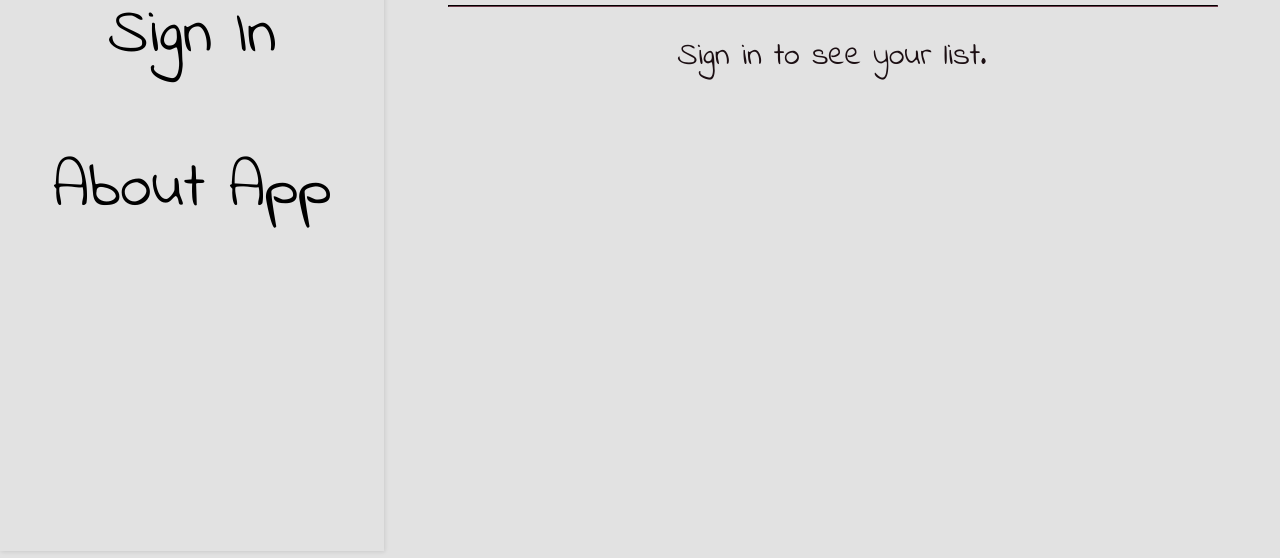
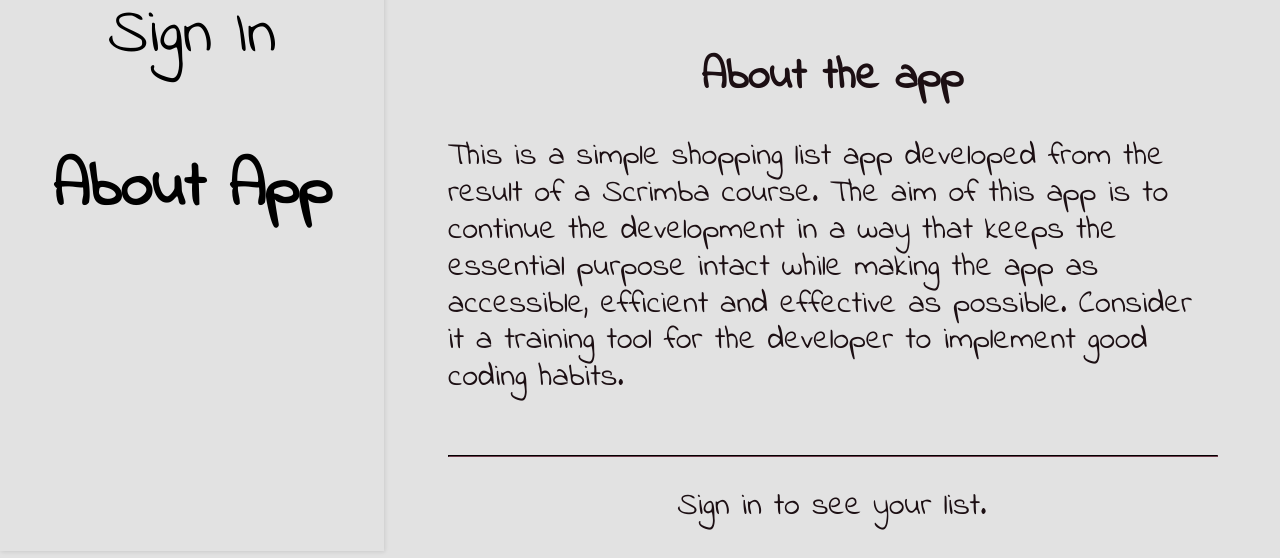
Before and after one commit to sjs-code-foundry/shopping-list, a website built with Vite: page index.html in a window 1280 px wide. Both pictures are taken after a click on the button "About App". Shown: the part 249-807 px from the top of the page. Built offline with nearby package versions, Linux system fonts and the light colour scheme; no server answers.

Commit message:
style: Add focus states to inputs and buttons
Let users know what they've selected (particularly for the visually-impaired)

```diff
--- a/index.css
+++ b/index.css
@@ -87,6 +87,10 @@ img {
     text-align: center;
 }
 
+#sect-about p {
+    text-align: start;
+}
+
 /* Sign In Area */
 
 #account-login-google {
@@ -140,6 +144,10 @@ input::placeholder {
     cursor: pointer;
 }
 
+input:focus, .container button:focus {
+    box-shadow: 0 0 0.25em 0.25em green;
+}
+
 /* List Elements */
 
 hr {
@@ -168,6 +176,10 @@ ul {
 .container ul li:hover {
     background-color: #CA5310;
     cursor: pointer;
+}
+
+.container ul li:focus {
+    box-shadow: 0 0 0.25em 0.25em red;
 }
 
 /* Code for Rotating Screens */
@@ -209,6 +221,10 @@ ul {
 
     .header li button:hover {
         background-color: #EFEFEF;
+    }
+
+    .header li button:focus {
+        font-weight: bold;
     }
 
     .header li button:active {
@@ -337,6 +353,10 @@ ul {
         background-color: #EFEFEF;
     }
 
+    .header li button:focus {
+        font-weight: bold;
+    }
+
     .header li button:active {
         background-color: #333;
     }
--- a/index.html
+++ b/index.html
@@ -50,6 +50,16 @@
                 <section id="sect-about">
                     <h1>Shopping List App</h1>
                     <h2 id="about-version">Version: vx.x.x-alpha</h2>
+                    <br>
+                    <h2>About the app</h2>
+                    <p>This is a simple shopping list app developed from the
+                        result of a Scrimba course.  The aim of this app is to
+                        continue the development in a way that keeps the
+                        essential purpose intact while making the app as
+                        accessible, efficient and effective as possible.
+                        Consider it a training tool for the developer to
+                        implement good coding habits.</p>
+                    <br>
                 </section>
             </div>
             <div id="modal-alert">
```
Also changed, not shown: README.md, index.js (line endings or trailing spaces).
